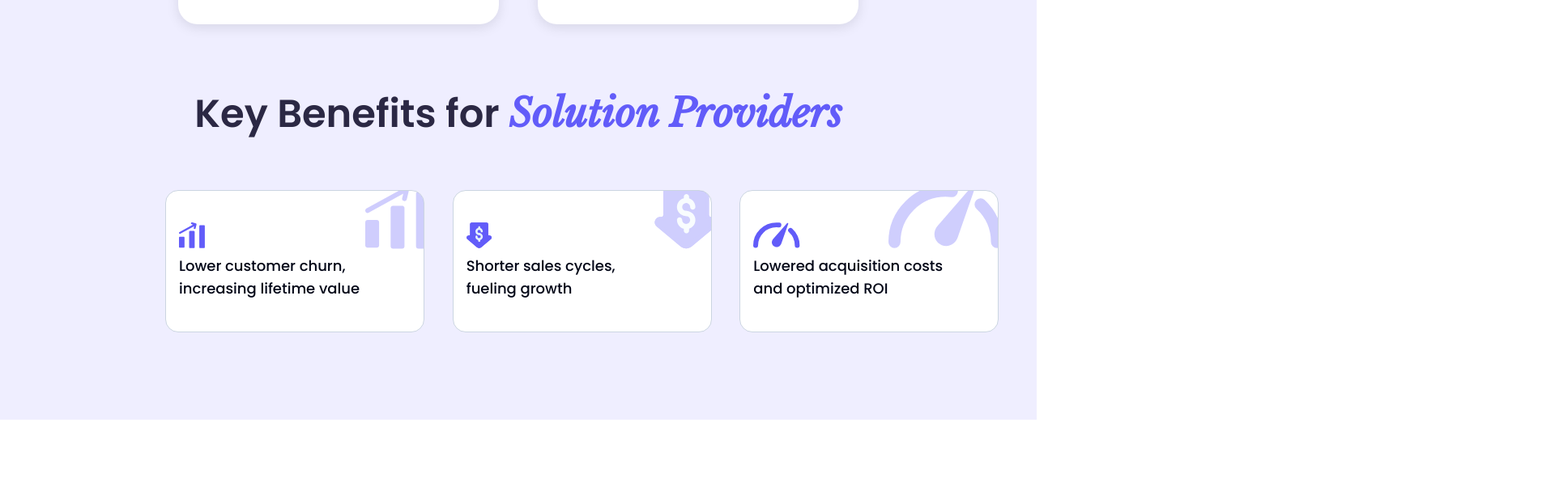
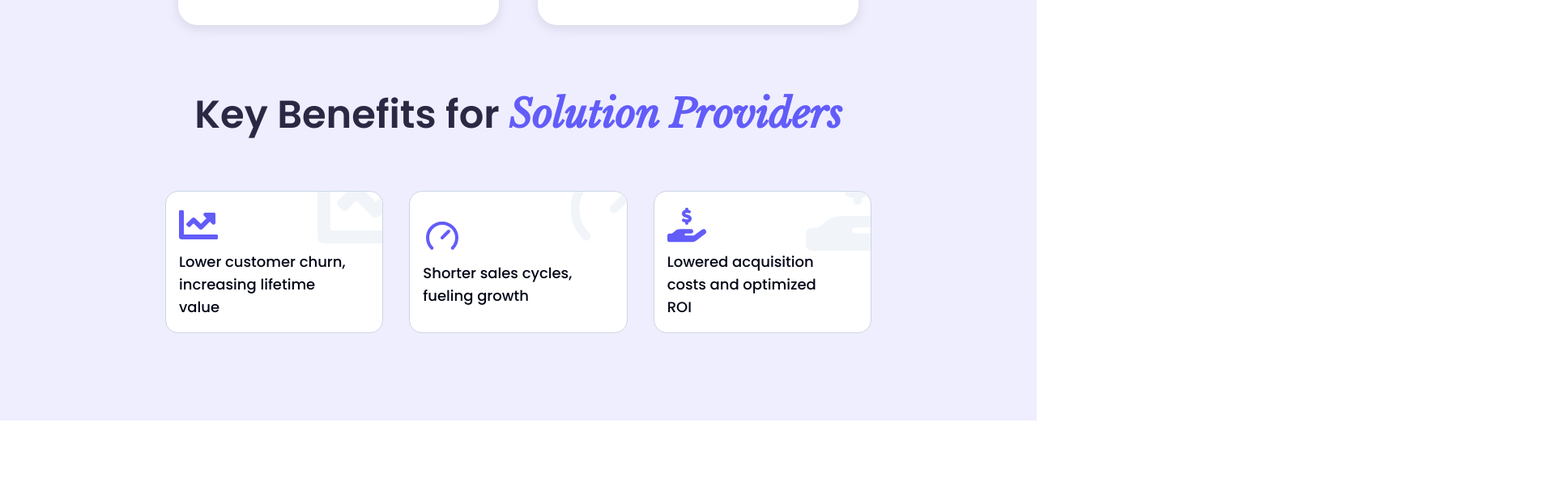
Before and after one commit to Harman-khurmi/Dawdle-live-main, a React (Vite) app: page / in a window 1280 px wide. Shown: the part 2184-2785 px from the top of the page at 81% size, 1920 px wide, since content can reach past the window. Built offline with nearby package versions, Linux system fonts and the light colour scheme.

Commit message:
withoutAnimations

```diff
--- a/src/App.jsx
+++ b/src/App.jsx
@@ -11,15 +11,14 @@ const App = () => {
   return (
     <>
       <Navbar />
-        <Hero />
-        <ConnectRight/>
-        <Provide/>
-        <Solutions/>
-        <Consultant/>
-        <TrustedBy/>
-        <Footer/>
-      <div className="div max-w-256 mx-auto pt-8  px-6 overflow-x-hidden">
-      </div>
+      <Hero />
+      <ConnectRight />
+      <Provide />
+      <Solutions />
+      <Consultant />
+      <TrustedBy/>
+      <Footer />
+
     </>
   )
 }
--- a/src/components/Footer.jsx
+++ b/src/components/Footer.jsx
@@ -8,7 +8,7 @@ import Twitter from '../assets/socialMedia/twitter.svg'
 
 const Footer = () => {
   return (
-    <footer className='mt-28  bg-bgWhite py-10 md:py-16 lg:py-20'>
+    <footer className='mt-28  bg-bgWhite py-10 md:py-16 lg:py-20 overflow-x-hidden'>
       <div className="container mx-auto px-6 md:px-12 lg:px-20">
         <div className="flex flex-col lg:flex-row lg:justify-between gap-8">
           {/* Logo and social icons for small and medium screens */}
--- a/src/components/HoverCard.jsx
+++ b/src/components/HoverCard.jsx
@@ -1,27 +1,19 @@
-// HoverCard.jsx
+
 import React from 'react';
 
-const HoverCard = ({ title,  Icon }) => {
+const HoverCard = ({ title, Icon }) => {
   return (
-    <>
+    <div className="w-80 p-4 rounded-2xl border-[1px] border-slate-300 relative overflow-hidden group bg-white flex flex-col items-start justify-center content-center align-middle text-left">
+      <div className="absolute inset-0 bg-gradient-to-r from-violet-600 to-brandPrimary translate-y-[100%] group-hover:translate-y-[0%] transition-transform duration-300" />
 
-      <div
+      <Icon className="absolute z-10 -top-12 -right-12 text-9xl text-slate-100 group-hover:text-violet-400 group-hover:rotate-12 transition-transform duration-300" />
+      <Icon className="mb-2 text-4xl md:text-5xl xs:text-3xl text-brandPrimary group-hover:text-white transition-colors relative z-10 duration-300" />
 
-        className="w-80 p-4 rounded-2xl border-[1px] border-slate-300 relative overflow-hidden group bg-white flex flex-col items-start justify-center content-center align-middle text-left"
-      >
-        <div className="absolute inset-0 bg-gradient-to-r from-violet-600 to-brandPrimary translate-y-[100%] group-hover:translate-y-[0%] transition-transform duration-300" />
+      <h3 className="font-medium text-lg pr-6 text-slate-950 group-hover:text-white relative z-10 duration-300">
+        {title}
+      </h3>
+    </div>
 
-        <img src={Icon} className="absolute z-10 h-20 -top-2 -right-2 text-9xl text-slate-100 group-hover:text-violet-400 group-hover:rotate-12 transition-transform duration-300 opacity-30" />
-        <img src={Icon} className="mb-2 h-8 text-brandPrimary group-hover:fill-white transition-colors relative z-10 duration-300" />
-        <h3 className="font-medium text-lg pr-12 text-slate-950 group-hover:text-white relative z-10 duration-300">
-          {title}
-        </h3>
-        {/* <p className="text-slate-400 group-hover:text-violet-200 relative z-10 duration-300">
-          {subtitle}
-        </p> */}
-      </div>
-
-    </>
   );
 };
 
--- a/src/sections/ConnectRight.jsx
+++ b/src/sections/ConnectRight.jsx
@@ -8,7 +8,7 @@ const ConnectRight = () => {
         {/* Content */}
         <div className="flex flex-col relative z-10 text-center p-3 max-w-4xl mx-auto items-center content-center justify-center">
           {/* heading */}
-          <h1 className="lg:text-5xl md:text-4xl text-3xl font-semibold text-brandSecondary mb-4 mt-8 md:mt-16 leading-9 md:leading-tight lg:leading-tight">
+          <h1 className="lg:text-5xl md:text-4xl text-3xl xs:text-2xl font-semibold text-brandSecondary mb-4 mt-8 md:mt-16 md:px-16 lg:px-0 leading-9 md:leading-tight lg:leading-tight">
             <span className='poppins'>We Connect Solution Providers with the</span> <span className="font-['Libre_Baskerville'] italic text-brandPrimary">Right Enterprises</span>
           </h1>
           {/* image */}
--- a/src/sections/Hero.jsx
+++ b/src/sections/Hero.jsx
@@ -63,7 +63,7 @@ import heroCards from '../assets/heroCards.svg';
 
 const Hero = () => {
   return (
-    <section className="relative h-136 md:h-148 lg:h-148 pb-16 flex justify-center w-full overflow-hidden ">
+    <section className="relative xs:h-135 h-136 md:h-148 lg:h-148 pb-16 flex justify-center w-full overflow-hidden ">
       {/* Background Image */}
       <div
         className="absolute inset-0 bg-cover bg-center w-full h-full"
@@ -118,12 +118,12 @@ const Hero = () => {
         </div>
 
         {/* Hero Cards Image */}
-        <div className="mt-24 md:mt-60 lg:mt-64 absolute top-128 flex justify-center transform -translate-y-1/2 w-full max-w-4xl overflow-y-hidden">
+        <div className="xs:mt-20 mt-24 md:mt-60 lg:mt-64 absolute top-128 flex justify-center transform -translate-y-1/2 w-full max-w-4xl overflow-y-hidden ">
           <img
             className="w-full max-w-4xl object-contain "
             src={heroCards}
             alt="Hero Cards"
-            style={{ maxHeight: '100vh' }} // Adjust maxHeight if needed
+          // style={{ maxHeight: '100vh' }} // Adjust maxHeight if needed
           />
         </div>
       </div>
--- a/src/sections/Provide.jsx
+++ b/src/sections/Provide.jsx
@@ -1,12 +1,11 @@
-import React from 'react'
+
+import React from 'react';
 import HoverCard from '../components/HoverCard';
-// import growth from '../assets/benifits/growth.svg';
-import Growth from '/src/assets/benifits/growth.svg'
-import drop from '/src/assets/benifits/drop.svg'
-import speed from '/src/assets/benifits/speed.svg'
-import Consultant from '/src/assets/consultantIcon.svg'
-import connections from '/src/assets/connectionIcon.svg'
-
+import Consultant from '/src/assets/consultantIcon.svg';
+import connections from '/src/assets/connectionIcon.svg';
+import { FaChartLine } from "react-icons/fa";
+import { FaHandHoldingDollar } from "react-icons/fa6";
+import { TbBrandSpeedtest } from "react-icons/tb";
 const Provide = () => {
 
 
@@ -16,13 +15,13 @@ const Provide = () => {
         {/* Content */}
         <div className="flex flex-col relative z-10 text-center p-3 max-w-4xl mx-auto items-center content-center justify-center">
           {/* heading */}
-          <h1 className="lg:text-5xl md:text-4xl text-3xl font-semibold text-brandSecondary mb-4 mt-8 md:mt-16 leading-9 md:leading-tight lg:leading-tight">
+          <h1 className="lg:text-5xl md:text-4xl text-3xl xs:text-2xl font-semibold text-brandSecondary mb-4 mt-8 md:mt-16 leading-9 md:leading-tight lg:leading-tight">
             <span className='poppins'>How do we</span> <span className="font-['Libre_Baskerville'] italic text-brandPrimary">Provide</span>
           </h1>
           {/* cards */}
-          <div className="grid grid-cols-1 md:grid-cols-2 gap-12 p-4 mt-6">
+          <div className="grid grid-cols-1 md:grid-cols-2 gap-12 p-4 mt-6 items-center justify-center mx-auto content-center align-middle">
             {/* Square 1 */}
-            <div className="square hover-effect transition-transform duration-300 ease-in-out transform hover:scale-105 rounded-3xl">
+            <div className="square hover-effect transition-transform duration-300 ease-in-out transform hover:scale-105 rounded-3xl h-80 xs:h-110">
               <div className="content p-8 items-center flex flex-col justify-center gap-4 ">
                 <img src={Consultant} alt="" />
                 <h2 className="text-xl font-bold mb-2">Dawdle Product Consultants</h2>
@@ -33,9 +32,9 @@ const Provide = () => {
             </div>
 
             {/* Square 2 */}
-            <div className="square hover-effect transition-transform duration-300 ease-in-out transform hover:scale-105 rounded-3xl">
+            <div className="square hover-effect transition-transform duration-300 ease-in-out transform hover:scale-105 rounded-3xl h-80 xs:h-110">
               <div className="content p-8 items-center flex flex-col justify-center gap-4 ">
-              <img src={connections} alt="" />
+                <img src={connections} alt="" />
                 <h2 className="text-xl font-bold mb-2">Direct Enterprise Partnerships</h2>
                 <p className="text-gray-700">
                   Dawdle partners directly with enterprises actively seeking specific solutions, matching your product to clients ready to benefit from its unique capabilities.
@@ -46,31 +45,32 @@ const Provide = () => {
 
           {/* 2nd heading */}
           <div className="flex flex-col relative z-10 text-center items-center content-center justify-center align-middle self-center">
-            <h1 className="lg:text-5xl md:text-4xl text-3xl font-semibold text-brandSecondary mb-4 mt-8 md:mt-16 leading-9 md:leading-tight lg:leading-tight">
+            <h1 className="lg:text-5xl md:text-4xl text-3xl xs:text-2xl font-semibold text-brandSecondary mb-4 mt-10 md:mt-16 leading-9 md:leading-tight lg:leading-tight">
               <span className="poppins">Key Benefits for</span> <span className="font-['Libre_Baskerville'] italic text-brandPrimary">Solution Providers</span>
             </h1>
 
             {/* Animated 3 cards */}
-            <div className="grid grid-cols-1 lg:grid-cols-3 gap-48 mx-auto mt-12  items-center justify-center">
-              <div className="h-44 flex justify-center w-80">
+            <div className="grid grid-cols-1 md:grid-cols-2 lg:grid-cols-3 gap-8 mx-auto w-full  mt-12  items-center justify-center content-center align-middle">
+              <div className="h-44 flex justify-center w-full">
                 <HoverCard
                   title="Lower customer churn, increasing lifetime value"
-                  subtitle="Manage profile"
-                  Icon={Growth}
+
+                  Icon={FaChartLine}
+
                 />
               </div>
-              <div className="h-44 flex justify-center w-80">
+              <div className="h-44 flex justify-center w-full">
                 <HoverCard
                   title="Shorter sales cycles, fueling growth"
-                  subtitle="Manage profile"
-                  Icon={drop}
+
+                  Icon={TbBrandSpeedtest}
                 />
               </div>
-              <div className="h-44 flex justify-center w-80">
+              <div className="h-44 flex justify-center w-full">
                 <HoverCard
                   title="Lowered acquisition costs and optimized ROI"
-                  subtitle="Manage profile"
-                  Icon={speed}
+
+                  Icon={FaHandHoldingDollar}
                 />
               </div>
             </div>
--- a/src/sections/TrustedBy.jsx
+++ b/src/sections/TrustedBy.jsx
@@ -4,10 +4,10 @@ import TrustedMarquee from './TrustedMarquee'
 const TrustedBy = () => {
   return (
     <>
-      <div className="container mt-40 pt-12 rounded-3xl mb-10  relative mx-auto  justify-center items-center">
+      <div className="mt-10 rounded-3xl mb-6  relative mx-auto  justify-center items-center overflow-x-hidden">
         <div className=' flex flex-col gap-20 w-full justify-center items-center content-center text-center py-4 h-auto '>
           {/* heading */}
-          <h1 className="lg:text-5xl md:text-4xl text-3xl font-semibold text-brandSecondary mb-4 mt-8 md:mt-16 leading-9 md:leading-tight lg:leading-tight">
+          <h1 className="lg:text-5xl md:text-4xl text-3xl xs:text-2xl font-semibold text-brandSecondary mb-4 mt-8 md:mt-16 leading-9 md:leading-tight lg:leading-tight">
             <span className='poppins'>Trusted by</span> <span className="font-['Libre_Baskerville'] italic text-brandPrimary">400+ Companies</span>
           </h1>
           {/* Companies logo */}
--- a/tailwind.config.js
+++ b/tailwind.config.js
@@ -18,10 +18,12 @@ export default {
       },
       spacing: {
         '100': '24rem',
+        '110': '28rem',
         '120': '30rem',
         '128': '32rem',
-        '132': '36rem',
-        '134': '34rem',
+        '132': '34rem',
+        '134': '36rem',
+        '135': '38rem',
         '136': '40rem',
         '140': '44rem',
         '144': '48rem',
```
Also changed, not shown: src/sections/Consultant.jsx (+7 -7 lines), src/sections/Solutions.jsx (+5 -5 lines), src/assets/consultVector.svg (added), src/assets/solutionVector.svg (added).
